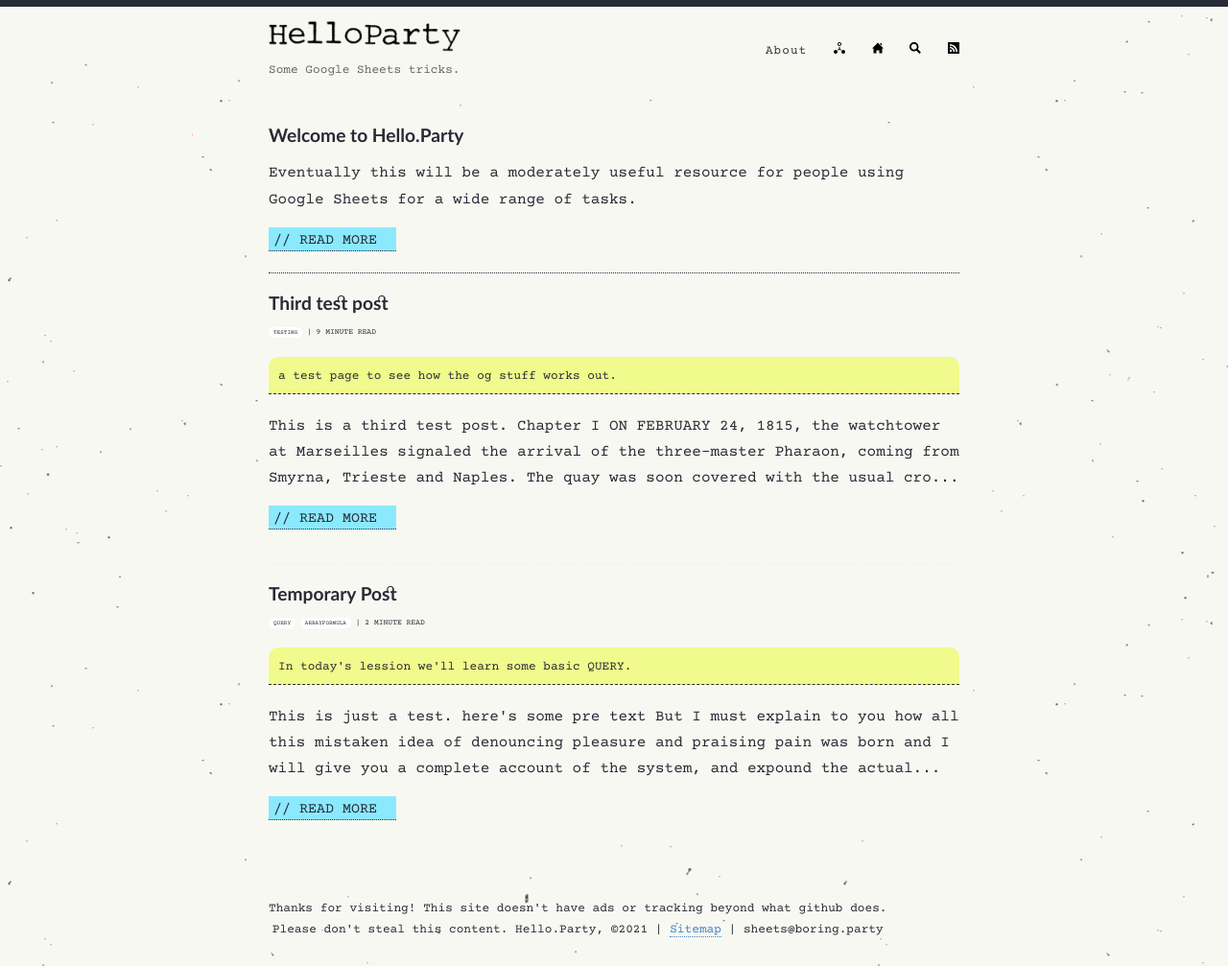
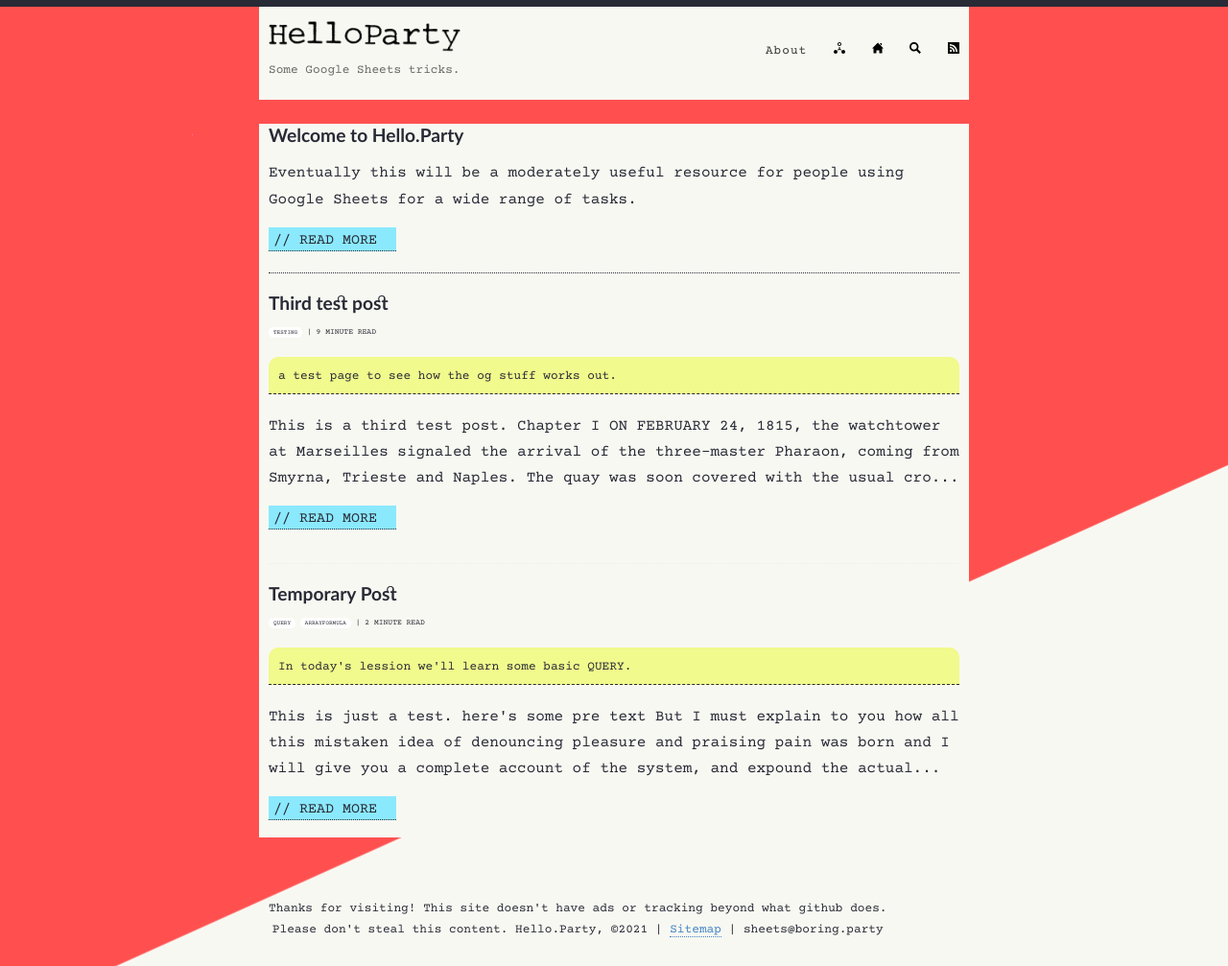
Before and after one commit to hello-party/hello-party-old.github.io, a Jekyll site: the page built from index.html, in a window 1280 px wide. Shown: the whole page at 96% size. Built offline with Jekyll 4.4.1, drawn with Linux system fonts in a browser that asks for light colours; the list of posts is cut into pages by our own code.

Commit message:
Update style.scss

```diff
--- a/assets/style.scss
+++ b/assets/style.scss
@@ -503,7 +503,8 @@ a.read-more:hover {
 }
 
 .wrapper-container {
-  background: $lightWhite url('../images/back.png') repeat center center;
+/*  background: $lightWhite url('../images/back.png') repeat center center;*/
+  background: $lightWhite url('../images/back-red.png') no-repeat top left;
   background-attachment: fixed;
   min-height: 100%;
   position: relative;
```
